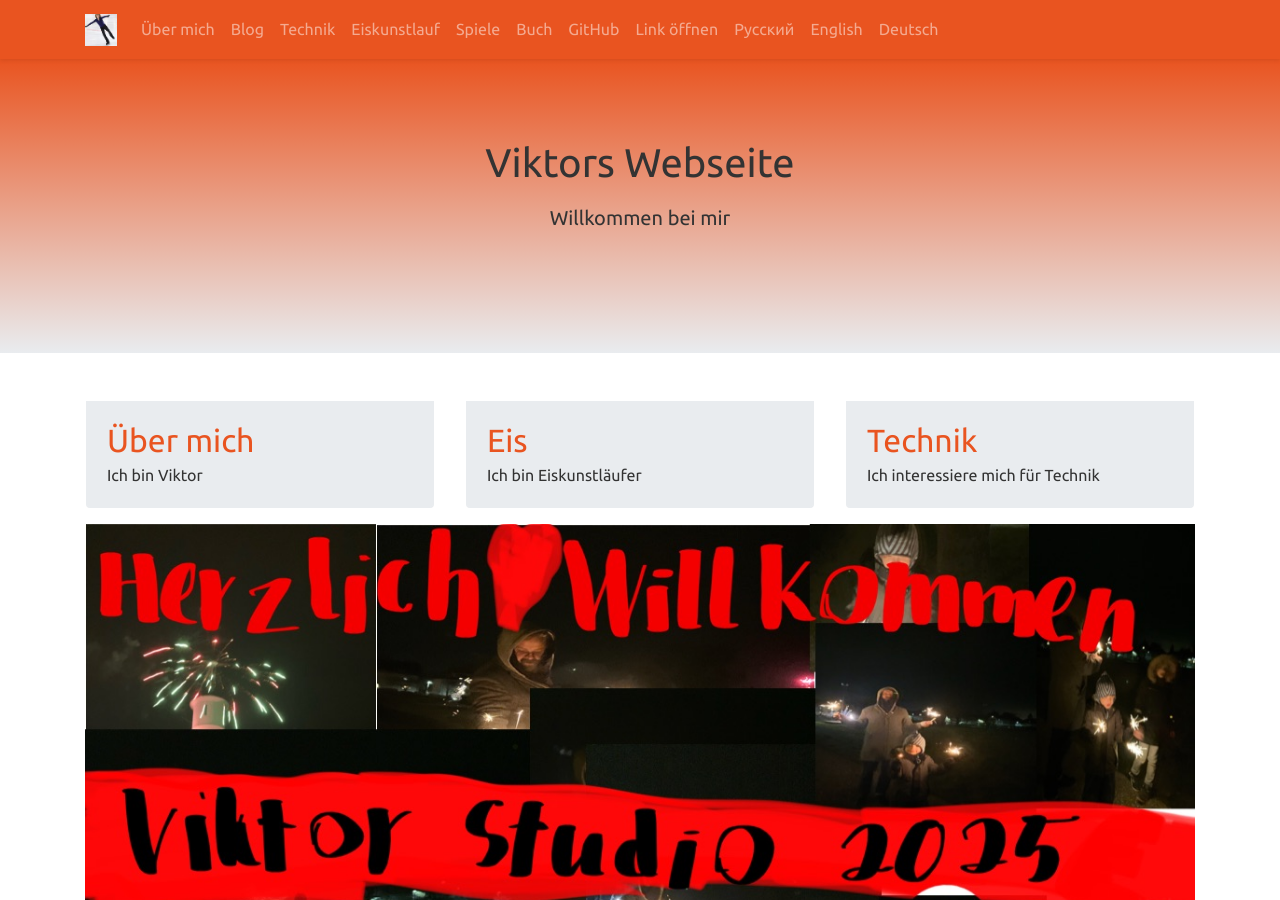
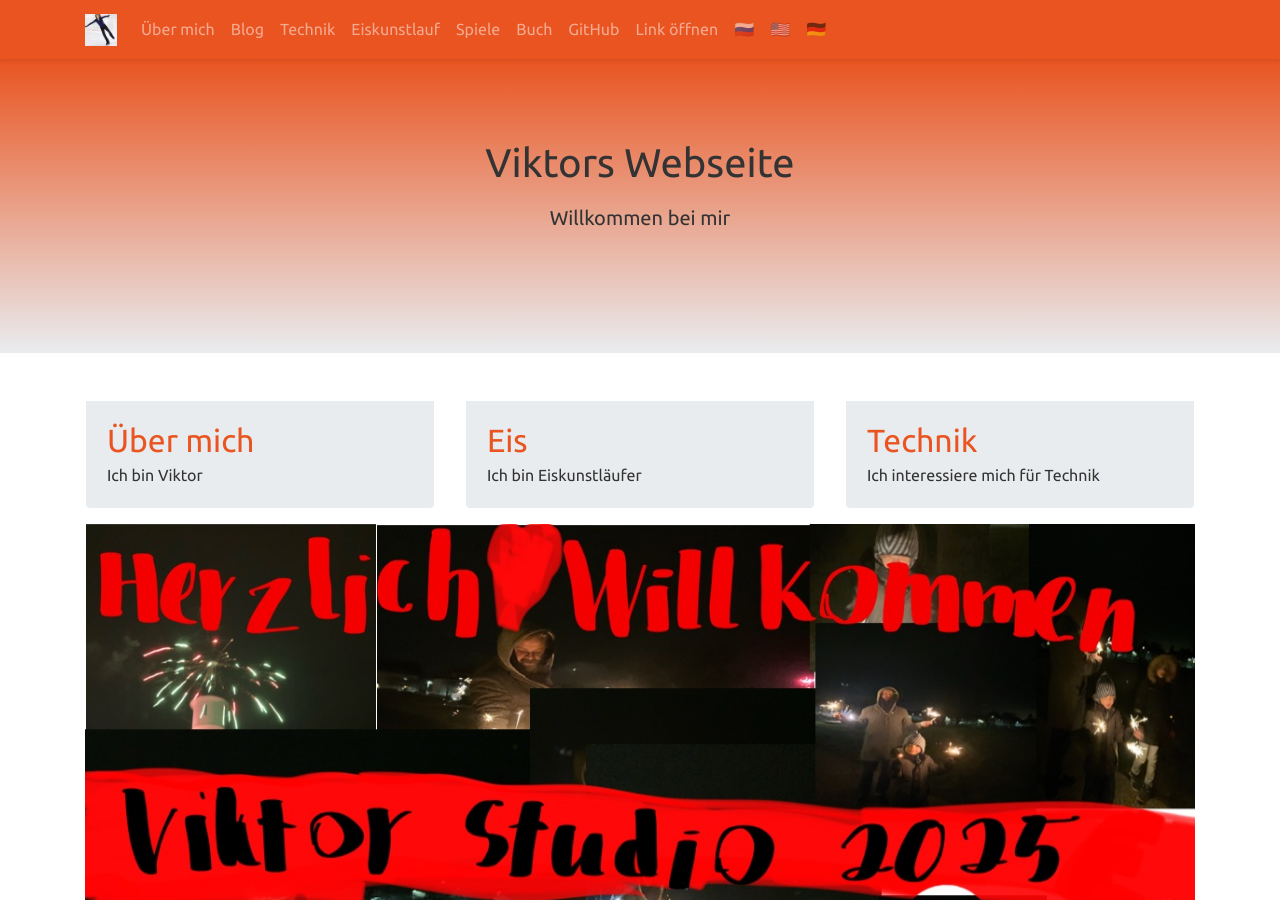
Before and after one commit to viktor-chiarcos/viktor-chiarcos.github.io, a Jekyll site: the page built from index.md, in a window 1280 px wide and 900 px high. Built offline with Jekyll 4.4.1, drawn with Linux system fonts in a browser that asks for light colours.

Commit message:
us flag for english

```diff
--- a/_data/nav.yml
+++ b/_data/nav.yml
@@ -30,13 +30,13 @@ header:
   - title: "Link öffnen"
     url: "/open-link/"
     descripton: ""
-  - title: "Русский"
+  - title: "🇷🇺"
     url: "https://viktor--chiarcos-github-io.translate.goog/?_x_tr_sl=auto&_x_tr_tl=ru&_x_tr_hl=de&_x_tr_pto=wapp"
     description: "включить Русский язык"
-  - title: "English"
+  - title: "🇺🇸"
     url: "https://viktor--chiarcos-github-io.translate.goog/?_x_tr_sl=auto&_x_tr_tl=en&_x_tr_hl=de&_x_tr_pto=wapp"
     description: "power on English language"
-  - title: "Deutsch"
+  - title: "🇩🇪"
     url: "https://viktor--chiarcos-github-io.translate.goog/?_x_tr_sl=auto&_x_tr_tl=de&_x_tr_hl=de&_x_tr_pto=wapp"
     description: "Deutsche Sprache aktivieren"
 
```
